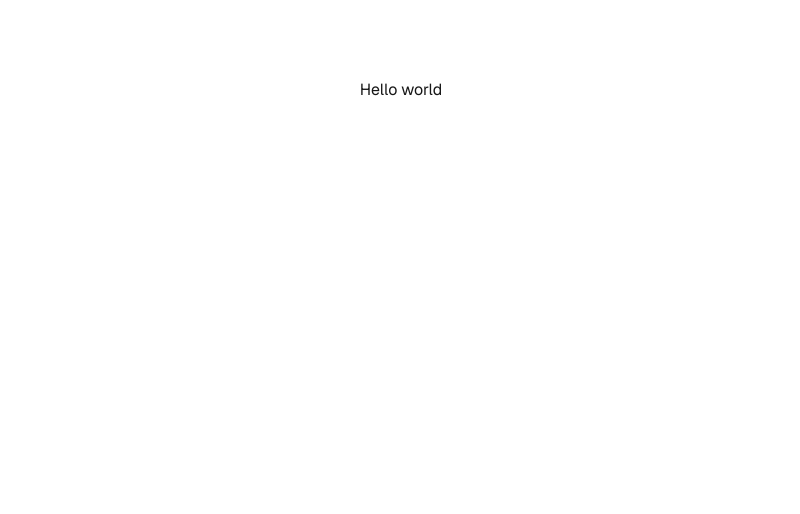
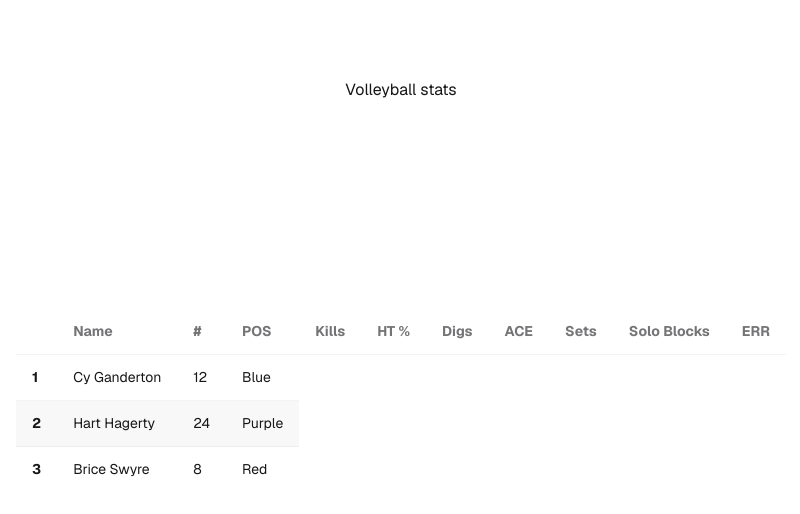
Before and after one commit to SantinoGiordano/volleyball_stats_sheet, a Next.js app: page / in a window 1280 px wide. Shown: the top 514 px of the page, without its empty margins (239-1039 px from the left). Built offline with nearby package versions, Linux system fonts and the light colour scheme.

Commit message:
created a foundationm for a table

```diff
--- a/app/page.tsx
+++ b/app/page.tsx
@@ -1,9 +1,55 @@
-import Image from "next/image";
+"use client";
+import { useState } from "react";
 
 export default function Home() {
+  const [playerData, setPlayerData] = useState([]);
+
   return (
     <div className="font-sans grid grid-rows-[20px_1fr_20px] items-center justify-items-center min-h-screen p-8 pb-20 gap-16 sm:p-20">
-      Hello world
+      Volleyball stats
+      <div className="overflow-x-auto">
+        <table className="table table-zebra">
+          {/* head */}
+          <thead>
+            <tr>
+              <th></th>
+              <th>Name</th>
+              <th>#</th>
+              <th>POS</th>
+              <th>Kills</th>
+              <th>HT %</th>
+              <th>Digs</th>
+              <th>ACE</th>
+              <th>Sets</th>
+              <th>Solo Blocks</th>
+              <th>ERR</th>
+            </tr>
+          </thead>
+          <tbody>
+            {/* row 1 */}
+            <tr>
+              <th>1</th>
+              <td>Cy Ganderton</td>
+              <td>12</td>
+              <td>Blue</td>
+            </tr>
+            {/* row 2 */}
+            <tr>
+              <th>2</th>
+              <td>Hart Hagerty</td>
+              <td>24</td>
+              <td>Purple</td>
+            </tr>
+            {/* row 3 */}
+            <tr>
+              <th>3</th>
+              <td>Brice Swyre</td>
+              <td>8</td>
+              <td>Red</td>
+            </tr>
+          </tbody>
+        </table>
+      </div>
     </div>
   );
 }
```
